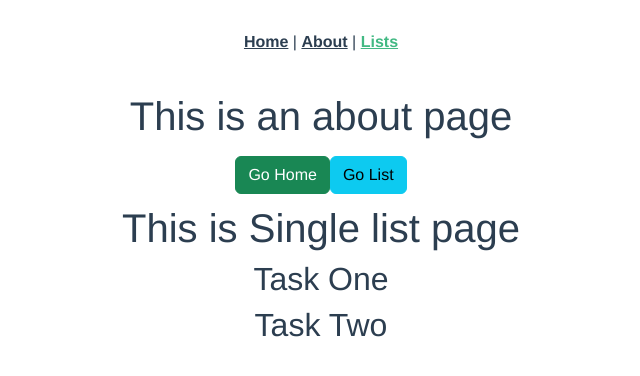
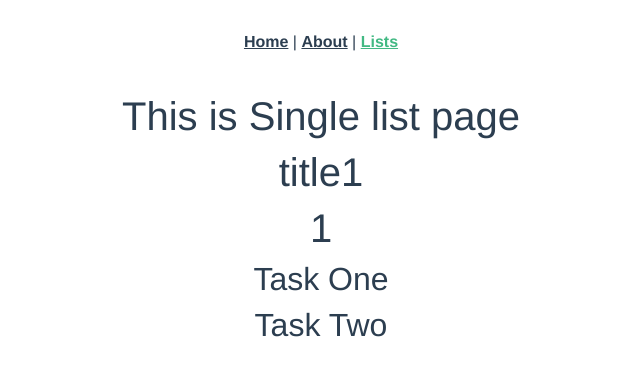
Before and after one commit to hsuhsu000/Vue-Exercise, a Vue app in the folder vue_x_2_3_test/: page /allList in a window 1280 px wide. Shown: the top 376 px of the page, without its empty margins (319-959 px from the left). Built offline with nearby package versions, Linux system fonts and the light colour scheme.

Commit message:
passing props finish

```diff
--- a/vue_x_2_3_test/src/router/index.ts
+++ b/vue_x_2_3_test/src/router/index.ts
@@ -9,7 +9,7 @@ const routes: Array<RouteRecordRaw> = [
     component: HomeView,
   },
   {
-    path: "/about/:x/:y",
+    path: "/about",
     name: "about",
     component: () => import("../views/AboutView.vue"),
   },
--- a/vue_x_2_3_test/src/views/myList/AllList.vue
+++ b/vue_x_2_3_test/src/views/myList/AllList.vue
@@ -1,17 +1,17 @@
 <template>
   <div>
     <h1>{{ title }}</h1>
-    <h1><About></About></h1>
-    <h1><SingleListVue></SingleListVue></h1>
+    <h1>
+      <SingleListVue titleText="title1" :paraText="1"></SingleListVue>
+    </h1>
   </div>
 </template>
 
 <script>
-import About from "../AboutView.vue";
 import SingleListVue from "./SingleList.vue";
 export default {
   name: "AllList",
-  components: { About, SingleListVue },
+  components: { SingleListVue },
 };
 </script>
 
--- a/vue_x_2_3_test/src/views/myList/SingleList.vue
+++ b/vue_x_2_3_test/src/views/myList/SingleList.vue
@@ -1,6 +1,8 @@
 <template>
   <div>
     <h1>{{ title }}</h1>
+    <h1>{{ titleText }}</h1>
+    <h1>{{ paraText }}</h1>
     <h2 v-for="(task, index) in tasks" :key="index">{{ task.name }}</h2>
   </div>
 </template>
@@ -8,9 +10,21 @@
 <script>
 export default {
   name: "AllList",
+  props: {
+    titleText: { type: String, required: true, default: "this is default" },
+    paraText: {
+      type: Number,
+      required: true,
+      default: 1000,
+      validator(value) {
+        return value > 10;
+      },
+    },
+  },
   data() {
     return {
       title: "This is Single list page",
+
       tasks: [
         {
           name: "Task One",
```
